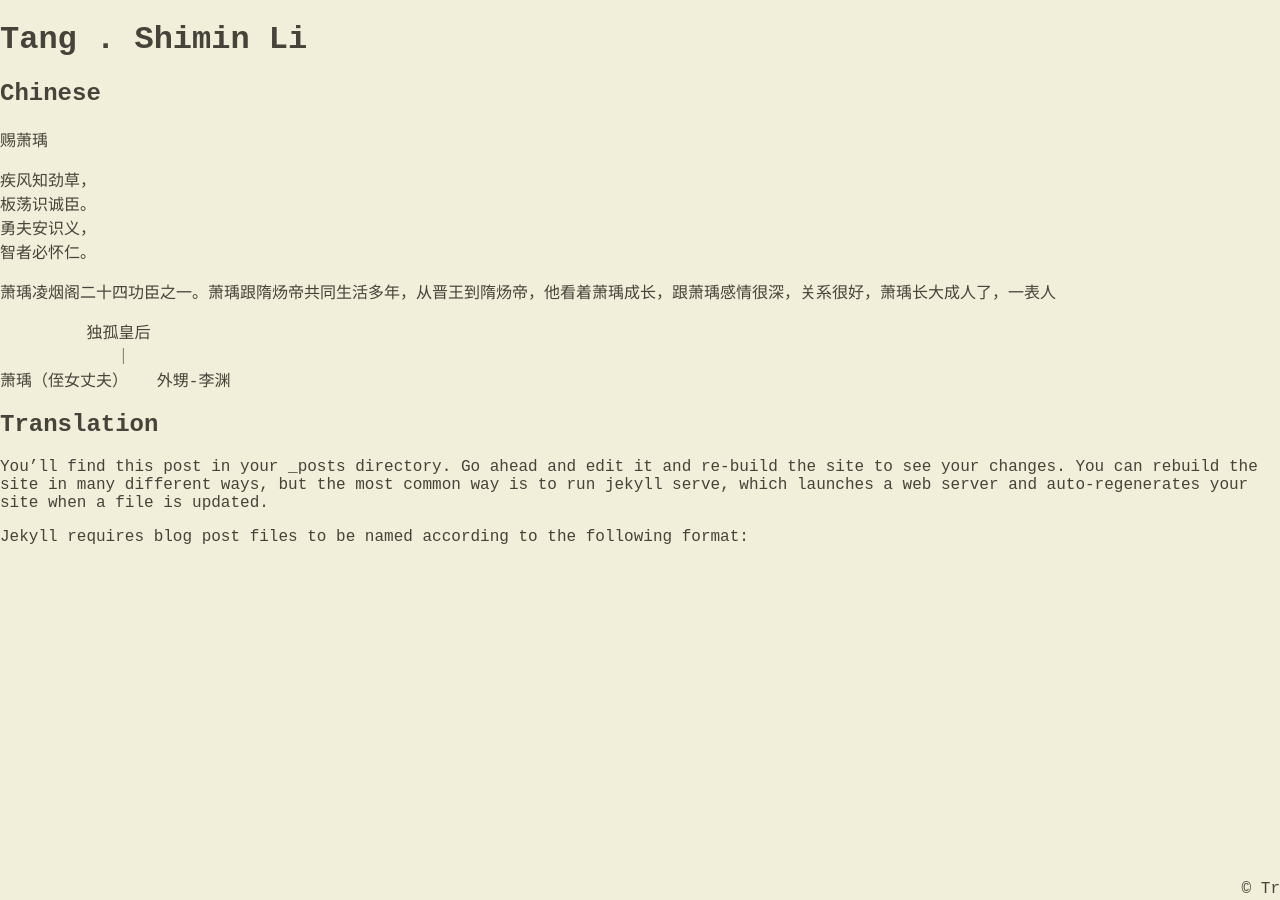
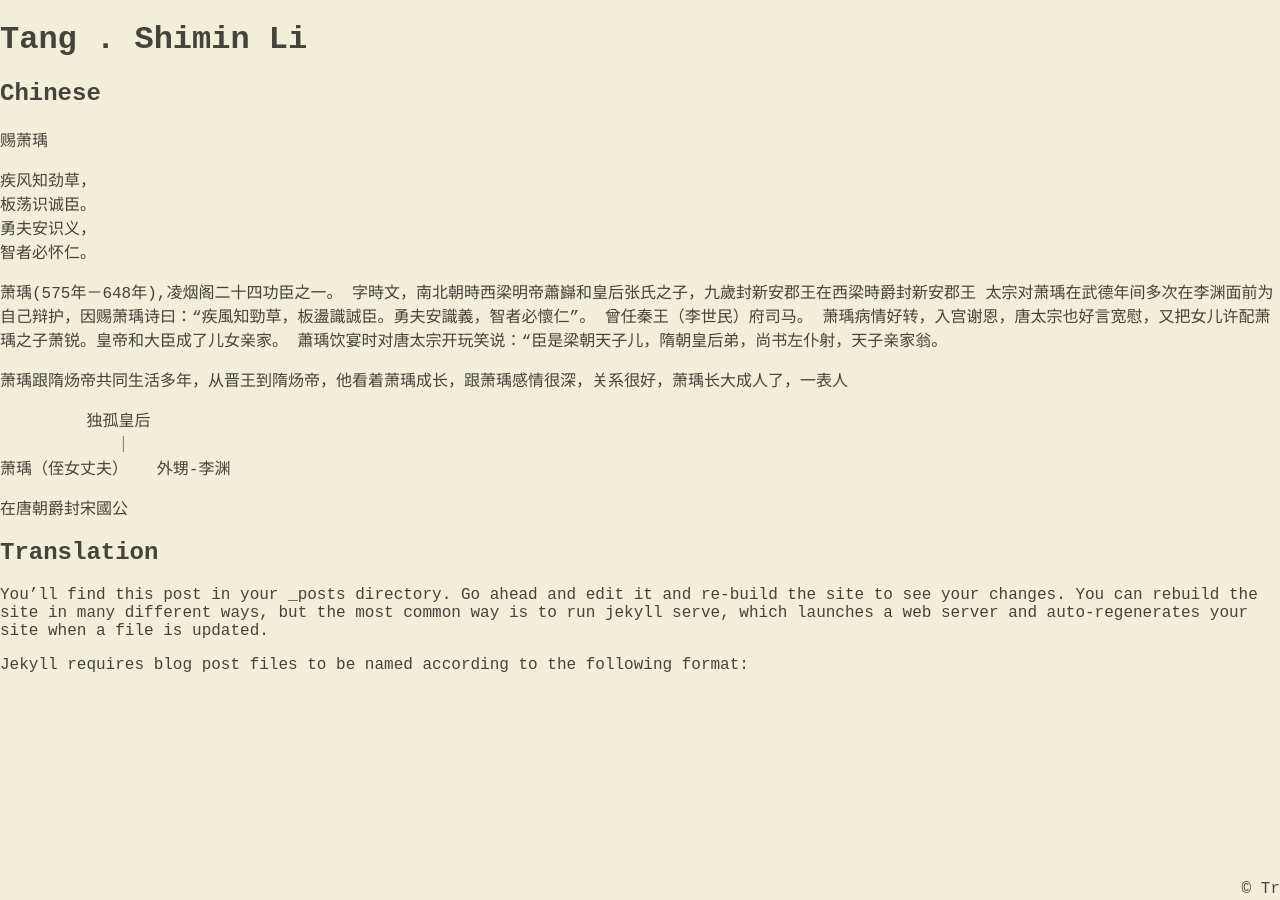
Before and after one commit to Triticum01/Triticum01.github.io, a Jekyll site: the page built from _posts/2022-02-22-Shimin-Li.md, in a window 1280 px wide. Built offline with Jekyll 4.4.1, drawn with Linux system fonts in a browser that asks for light colours; nearby versions of some CDN libraries.

Commit message:
Update 2022-02-22-Shimin-Li.md

```diff
--- a/_posts/2022-02-22-Shimin-Li.md
+++ b/_posts/2022-02-22-Shimin-Li.md
@@ -17,11 +17,23 @@ categories: jekyll update
 智者必怀仁。
 
 
-萧瑀凌烟阁二十四功臣之一。萧瑀跟隋炀帝共同生活多年，从晋王到隋炀帝，他看着萧瑀成长，跟萧瑀感情很深，关系很好，萧瑀长大成人了，一表人
+萧瑀(575年－648年),凌烟阁二十四功臣之一。
+字時文，南北朝時西梁明帝蕭巋和皇后张氏之子，九歲封新安郡王在西梁時爵封新安郡王
+太宗对萧瑀在武德年间多次在李渊面前为自己辩护，因赐萧瑀诗曰：“疾風知勁草，板盪識誠臣。勇夫安識義，智者必懷仁”。
+曾任秦王（李世民）府司马。
+萧瑀病情好转，入宫谢恩，唐太宗也好言宽慰，又把女儿许配萧瑀之子萧锐。皇帝和大臣成了儿女亲家。
+蕭瑀饮宴时对唐太宗开玩笑说：“臣是梁朝天子儿，隋朝皇后弟，尚书左仆射，天子亲家翁。
+
+
+萧瑀跟隋炀帝共同生活多年，从晋王到隋炀帝，他看着萧瑀成长，跟萧瑀感情很深，关系很好，萧瑀长大成人了，一表人
 
              独孤皇后
                 ｜
     萧瑀（侄女丈夫）   外甥-李渊
+
+在唐朝爵封宋國公
+
+
 
 
 ## Translation
```
